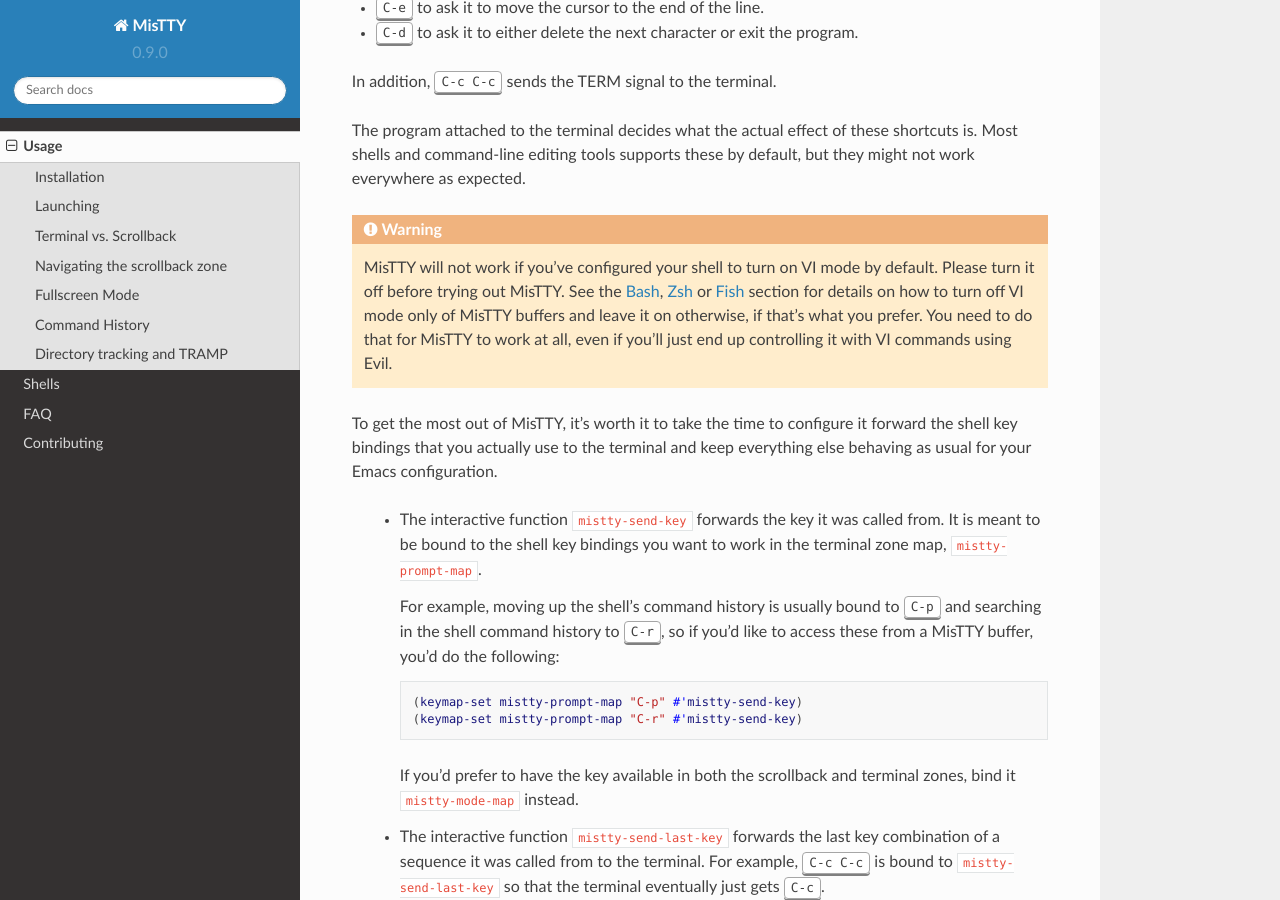
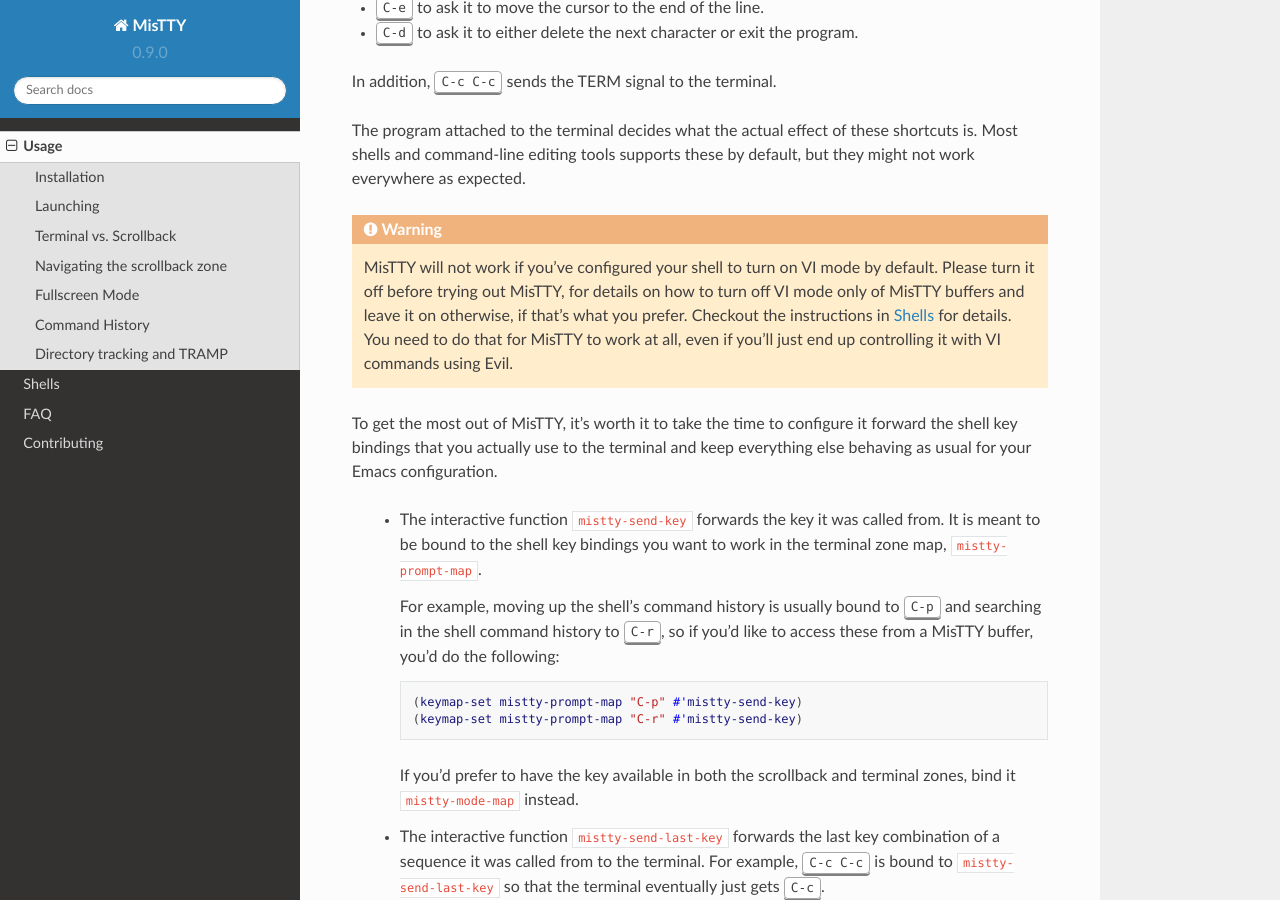
Before and after one commit to szermatt/mistty, a Sphinx documentation site: the page built from docs/source/usage.rst, in a window 1280 px wide and 900 px high, scrolled down 1788 px. Built offline with Sphinx 7.4.7 and the Read the Docs theme 2.0.0, drawn with Linux system fonts in a browser that asks for light colours; pages that are not in the unit, such as notebooks, are missing from menus.

Commit message:
Fix warning to make it look better in .info.

```diff
--- a/docs/source/shells.rst
+++ b/docs/source/shells.rst
@@ -1,3 +1,5 @@
+.. _shells:
+
 Shells
 ======
 
--- a/docs/source/usage.rst
+++ b/docs/source/usage.rst
@@ -113,10 +113,10 @@
 .. warning::
 
     MisTTY will not work if you've configured your shell to turn on VI
-    mode by default. Please turn it off before trying out MisTTY. See
-    the :ref:`bash`, :ref:`zsh` or :ref:`fish` section for details on
-    how to turn off VI mode only of MisTTY buffers and leave it on
-    otherwise, if that's what you prefer. You need to do that for
+    mode by default. Please turn it off before trying out MisTTY, for
+    details on how to turn off VI mode only of MisTTY buffers and
+    leave it on otherwise, if that's what you prefer. Checkout the
+    instructions in :ref:`shells` for details. You need to do that for
     MisTTY to work at all, even if you'll just end up controlling it
     with VI commands using Evil.
 
```
